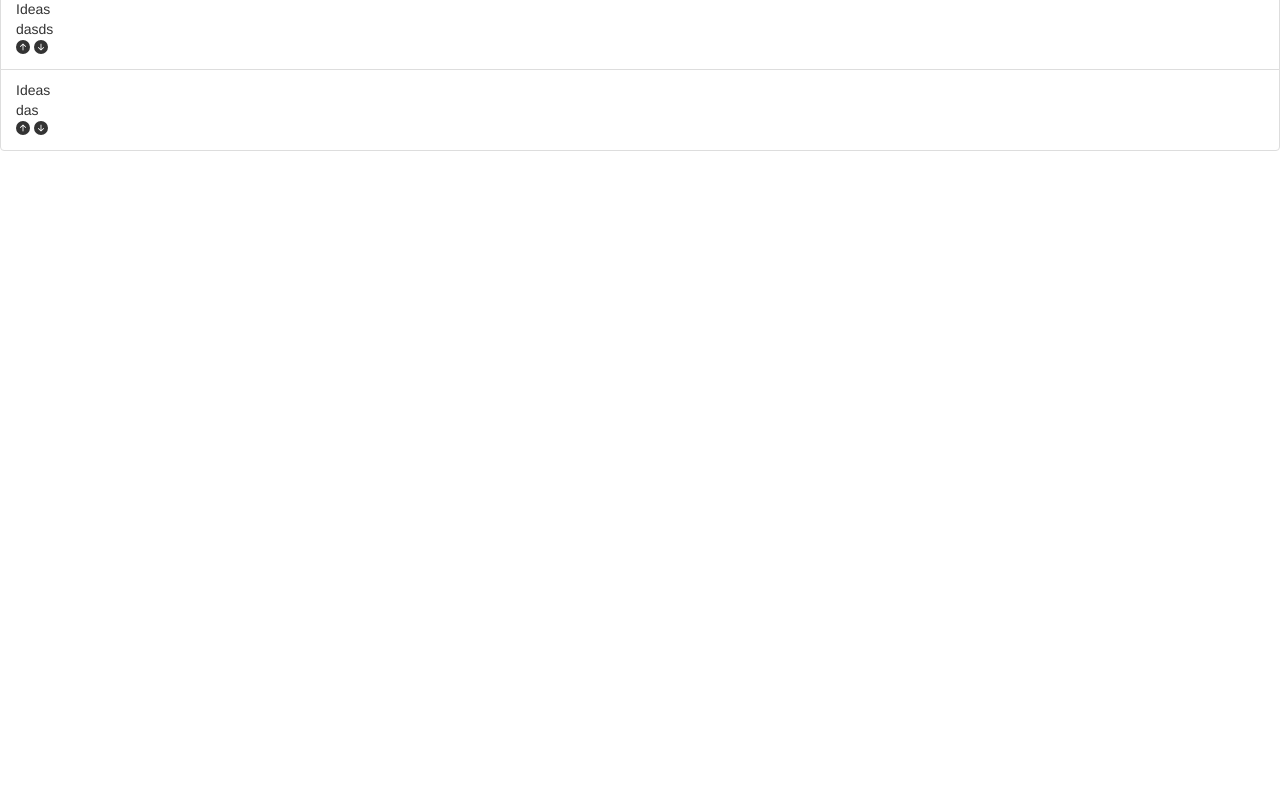
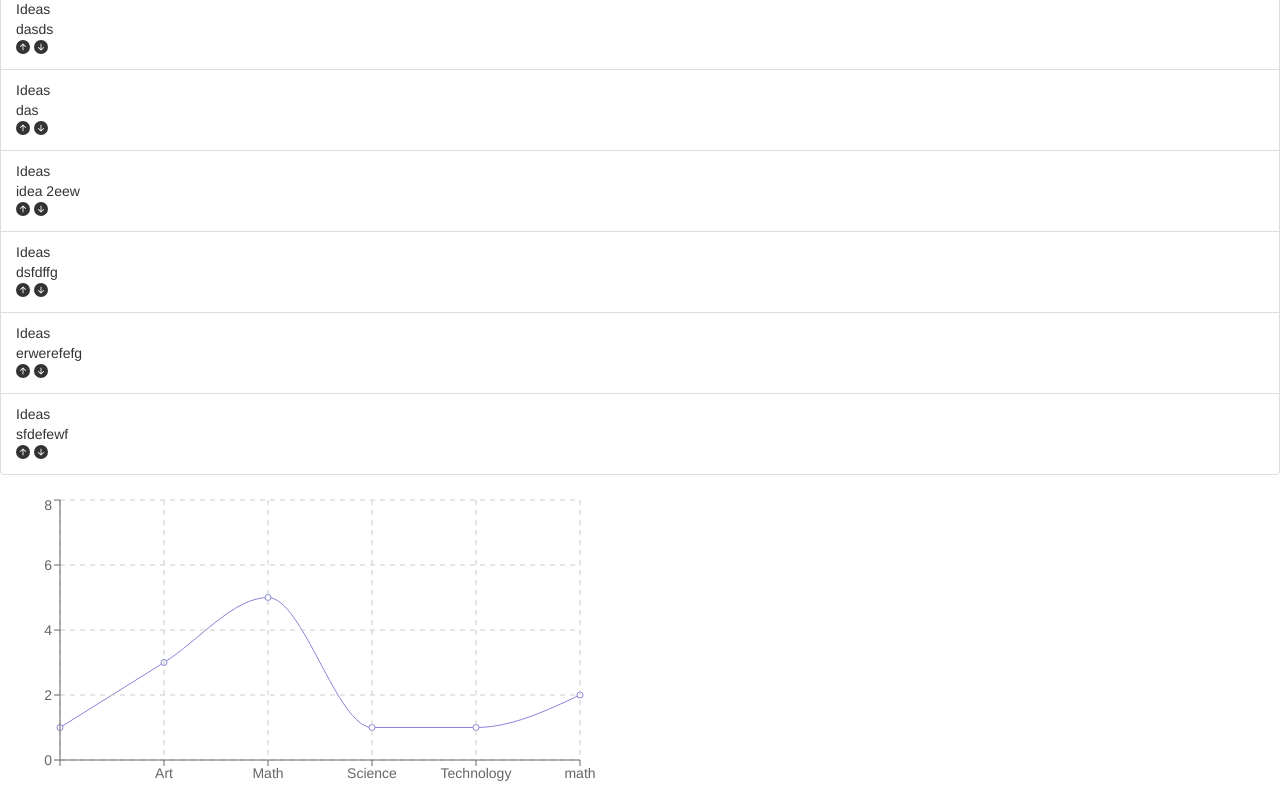
Before and after one commit to Kailin168/ideapool, a React (Create React App) app in the folder ideapool-app/: page / in a window 1280 px wide. Shown: the part 802-1602 px from the top of the page. Before the commit the page ends 973 px from the top, so only its background shows below. Built offline with nearby package versions, Linux system fonts and the light colour scheme; data requests are answered from the project's data file.

Commit message:
add reChart Lib
add chart with category data

```diff
--- a/ideapool-app/db.json
+++ b/ideapool-app/db.json
@@ -80,6 +80,42 @@
       "likes": "0",
       "timestamps": 1676999386778,
       "id": 9
+    },
+    {
+      "content": "idea 2eew",
+      "category": "Math",
+      "public": true,
+      "user_id": "1",
+      "likes": "0",
+      "timestamps": 1677025007448,
+      "id": 10
+    },
+    {
+      "content": "dsfdffg",
+      "category": "Math",
+      "public": true,
+      "user_id": "1",
+      "likes": "0",
+      "timestamps": 1677025011554,
+      "id": 11
+    },
+    {
+      "content": "erwerefefg",
+      "category": "Math",
+      "public": true,
+      "user_id": "1",
+      "likes": "0",
+      "timestamps": 1677025014615,
+      "id": 12
+    },
+    {
+      "content": "sfdefewf",
+      "category": "Math",
+      "public": true,
+      "user_id": "1",
+      "likes": "0",
+      "timestamps": 1677025017359,
+      "id": 13
     }
   ],
   "users": [
--- a/ideapool-app/package.json
+++ b/ideapool-app/package.json
@@ -12,6 +12,7 @@
     "react-dom": "^18.2.0",
     "react-icons": "^4.7.1",
     "react-scripts": "5.0.1",
+    "recharts": "^2.4.3",
     "web-vitals": "^2.1.4"
   },
   "scripts": {
--- a/ideapool-app/src/App.js
+++ b/ideapool-app/src/App.js
@@ -1,12 +1,40 @@
 import React from "react";
 import IdeaContainer from "./components/IdeaContainer";
-
+import Chart from "./components/Chart";
+// import { LineChart, Line, CartesianGrid, XAxis, YAxis } from 'recharts';
 
 function App() {
+
+  // const data = [{ name: 'Page A', uv: 400, pv: 2400, amt: 2400 }];
+
+  // const test = (
+  //   <LineChart width={600} height={300} data={data} margin={{ top: 5, right: 20, bottom: 5, left: 0 }}>
+  //     <Line type="monotone" dataKey="uv" stroke="#8884d8" />
+  //     <CartesianGrid stroke="#ccc" strokeDasharray="5 5" />
+  //     <XAxis dataKey="name" />
+  //     <YAxis />
+  //   </LineChart>
+  // );
+
+  // const Test2 = ({test}) => {
+  //   return (
+  //     <LineChart width={600} height={300} data={data} margin={{ top: 5, right: 20, bottom: 5, left: 0 }}>
+  //       <Line type="monotone" dataKey="uv" stroke="#8884d8" />
+  //       <CartesianGrid stroke="#ccc" strokeDasharray="5 5" />
+  //       <XAxis dataKey="name" />
+  //       <YAxis />
+  //     </LineChart>
+  //   )
+  // }
+
   return (
     <div className="App">
       Welcome to your idea board!
       <IdeaContainer />
+      <Chart /> { /* this is the component, must have return and export default */ }
+      {/* {test}  this is just a variable, and doesnt need a return, this is using the value directly */}
+      {/* <Test2 test={"a"} />   this is the exact same thing as below, except this is written as HTML component*/}
+      {/* {Test2({test: "a"})} This is written as a function, taking in test: a as a object prop */}
     </div>
   );
 }
--- /dev/null
+++ b/ideapool-app/src/components/Chart.js
@@ -0,0 +1,46 @@
+import React, { useEffect, useState } from 'react';
+import { LineChart, Line, CartesianGrid, XAxis, YAxis } from 'recharts';
+
+function Chart() {
+
+  const [chartData, setChartData] = useState([]);
+
+  useEffect(() => {
+    fetch('http://localhost:3000/posts')
+      .then(response => response.json())
+      .then(data => {
+        const dict = {};
+         for (let i = 0; i < data.length; i++) {
+           if ( dict[data[i].category] === undefined ) {
+             dict[data[i].category] = 1;
+           } else {
+             dict[data[i].category] += 1;
+           }
+         }
+         console.log(dict);
+         const objectKeys = Object.keys(dict);
+         objectKeys.sort();
+         const newArray = [];
+          for (let i = 0; i < objectKeys.length; i++) {
+            const newObj = {};
+            newObj.name = objectKeys[i];
+            newObj.amount = dict[objectKeys[i]];
+            newArray.push(newObj);
+          }
+          setChartData(newArray);
+      });
+  }, []);
+
+
+  return (
+    <LineChart width={600} height={300} data={chartData} margin={{ top: 5, right: 20, bottom: 5, left: 0 }}>
+      <Line type="monotone" dataKey="amount" stroke="#8884d8" />
+      <CartesianGrid stroke="#ccc" strokeDasharray="5 5" />
+      <XAxis dataKey="name" />
+      <YAxis />
+    </LineChart>
+  );
+}
+
+
+export default Chart;
--- a/ideapool-app/src/index.js
+++ b/ideapool-app/src/index.js
@@ -8,7 +8,5 @@ import 'bootstrap/dist/css/bootstrap.min.css';
 
 const root = ReactDOM.createRoot(document.getElementById('root'));
 root.render(
-  <React.StrictMode>
-    <App />
-  </React.StrictMode>
+  <App />
 );
```
Also changed, not shown: 1 other file (tests, documents, lock files or other folders).
